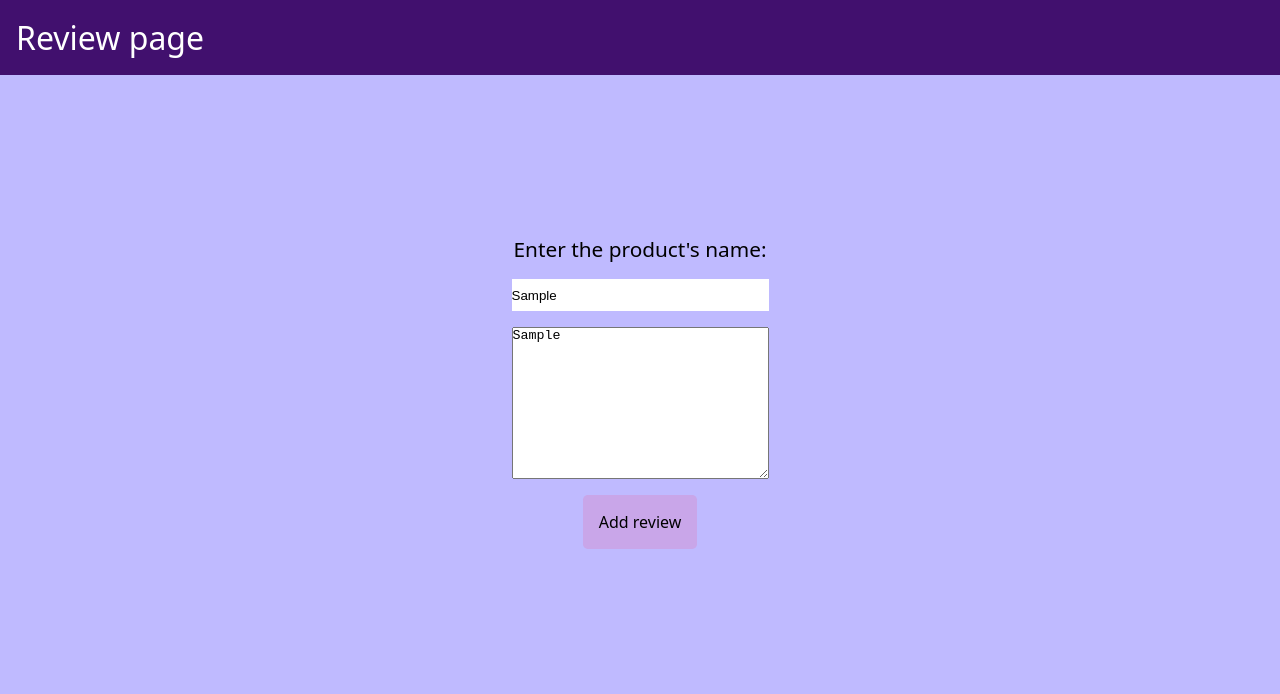
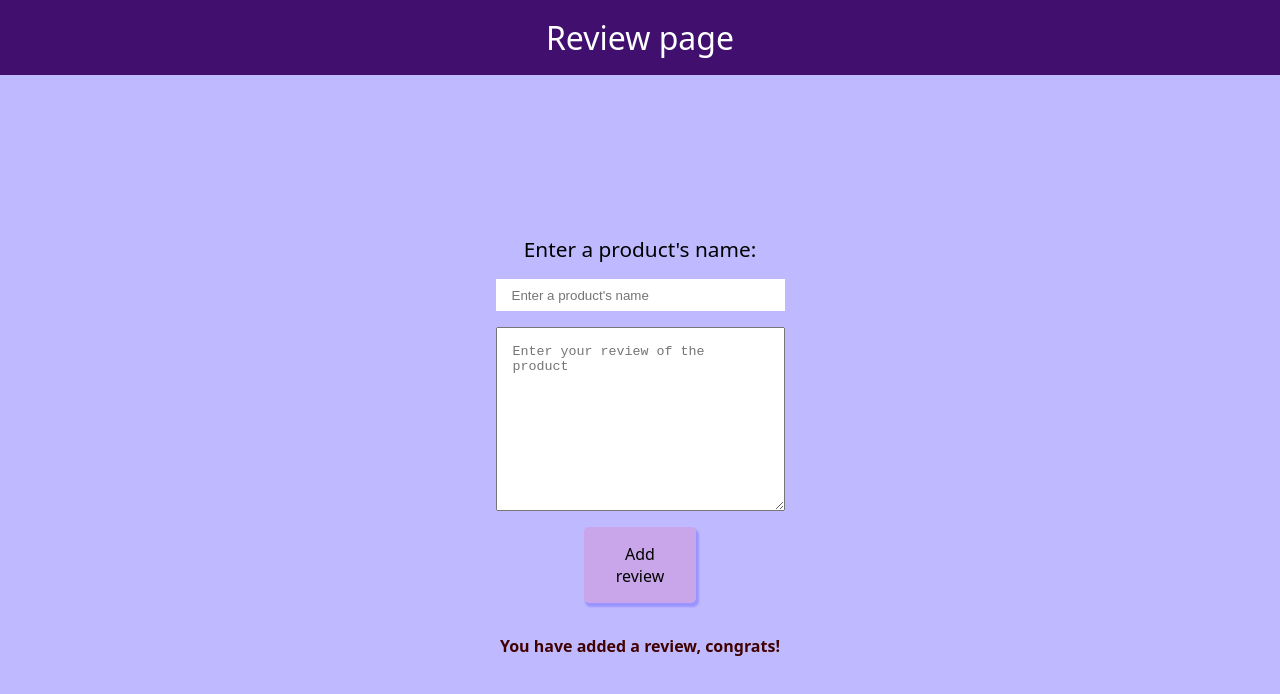
Before and after one commit to Hotimpulse/advanced_js_class, a plain HTML site: page 3/main.html in a window 1280 px wide. Both pictures are taken after typing "Sample", "Sample" into the empty fields and a click on the button "Add review". Drawn offline with Linux system fonts and the light colour scheme.

Commit message:
feat: adding sem3 hw

```diff
--- a/3/index.css
+++ b/3/index.css
@@ -31,11 +31,16 @@ button {
 input,
 textarea {
   width: 100%;
+  padding: 1rem;
 }
 
 nav {
+  display: flex;
+  justify-content: center;
+  align-items: center;
+  margin: 0 auto;
+  width: 100%;
   padding: 1rem;
-  width: 100%;
   background-color: rgb(65, 16, 110);
 }
 
@@ -66,24 +71,40 @@ a {
 }
 
 button {
+  width: 7rem;
   border: none;
   border-radius: 0.3rem;
   padding: 1rem;
   transition: all 0.3s ease-in-out;
   cursor: pointer;
   background-color: rgba(201, 166, 233, 1);
+  box-shadow: 2px 3px 2px 1px rgba(0, 0, 255, 0.2);
 }
 
 button:hover {
   color: white;
   background-color: rgba(137, 43, 226, 0.5);
+  box-shadow: 2px 3px 2px 1px rgba(255, 251, 0, 0.2);
 }
 
 label {
-    font-size: 1.3rem;
+  font-size: 1.3rem;
 }
 
 input {
-    height: 2rem;
-    border: none;
+  height: 2rem;
+  border: none;
 }
+
+#error,
+#message {
+  display: flex;
+  gap: 1rem;
+  flex-direction: column;
+  justify-content: center;
+  align-items: center;
+  text-align: center;
+  margin-top: 2rem;
+  color: rgb(65, 0, 0);
+  font-weight: 900;
+}
--- a/3/index.js
+++ b/3/index.js
@@ -6,6 +6,7 @@ let productTextInput = document.getElementById('productText');
 const btn = document.getElementById('product-btn');
 const wrapper = document.getElementById('wrapper');
 let error = document.createElement('p');
+error.setAttribute('id', 'error');
 wrapper.append(error);
 const reviewArray = [];
 
@@ -14,7 +15,7 @@ btn.addEventListener('click', (e) => {
     try {
         const productName = productNameInput.value.trim();
         const productText = productTextInput.value.trim();
-        if ((productName !== '') || (productText !== '')) {
+        if ((productName !== '') && (productText !== '')) {
             error.textContent = '';
             let review = {
                 productName: productName,
@@ -22,6 +23,9 @@ btn.addEventListener('click', (e) => {
             }
             reviewArray.push(review);
             localStorage.setItem('reviews', JSON.stringify(reviewArray));
+            error.textContent = `You have added a review, congrats!`;
+            productNameInput.value = '';
+            productTextInput.value = '';
         } else {
             error.textContent = `Error! You need to fill in both fields.`
             throw new Error(`You need some text in your inputs!`)
--- a/3/main.html
+++ b/3/main.html
@@ -1,9 +1,9 @@
 <!DOCTYPE html>
 <html lang="en">
   <head>
-    <meta charset="UTF-8">
-    <meta name="viewport" content="width=device-width, initial-scale=1.0">
-    <link rel="stylesheet" href="./index.css">
+    <meta charset="UTF-8" />
+    <meta name="viewport" content="width=device-width, initial-scale=1.0" />
+    <link rel="stylesheet" href="./index.css" />
     <title>Main</title>
     <script src="./index.js" defer></script>
   </head>
@@ -15,14 +15,22 @@
         </ul>
       </nav>
       <div id="wrapper">
-
         <form id="productForm" action="submit">
-                <label for="productName">Enter the product's name: </label>
-                <input id="productName" type="text" placeholder="Enter a product's name">
-                <textarea name="product" id="productText" cols="30" rows="10" placeholder="Enter your review of the product"></textarea>
+          <label for="productName">Enter a product's name: </label>
+          <input
+            id="productName"
+            type="text"
+            placeholder="Enter a product's name"
+          />
+          <textarea
+            name="product"
+            id="productText"
+            cols="30"
+            rows="10"
+            placeholder="Enter your review of the product"
+          ></textarea>
           <button id="product-btn">Add review</button>
         </form>
-
       </div>
     </main>
   </body>
```
Also changed, not shown: 3/index2.js (+29 -3 lines), 3/review.html (+5 -6 lines). Lines whose indentation alone changed are shown as unchanged.
